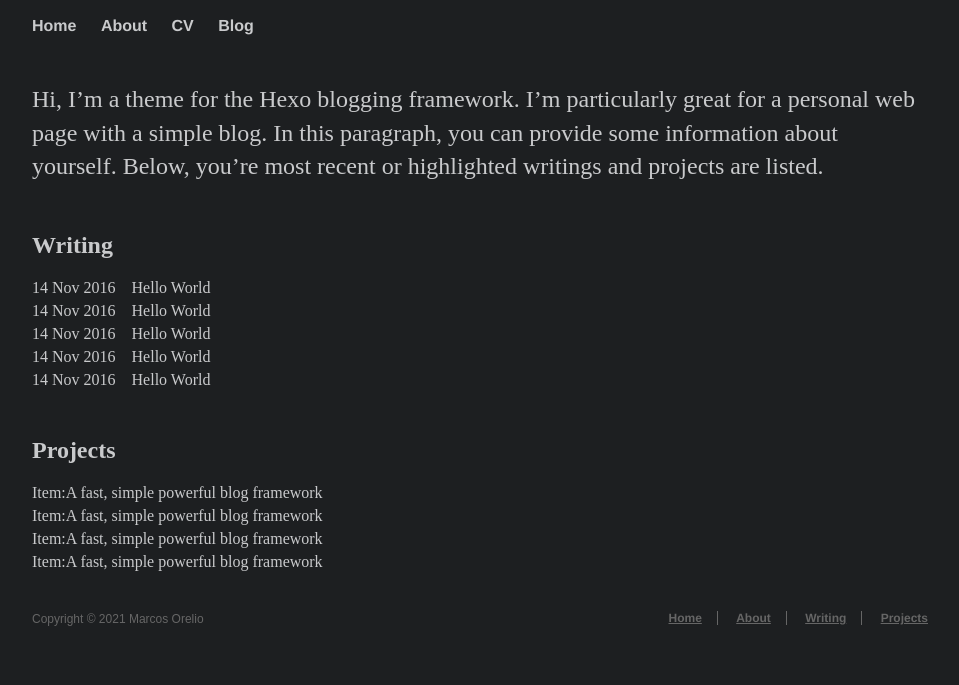
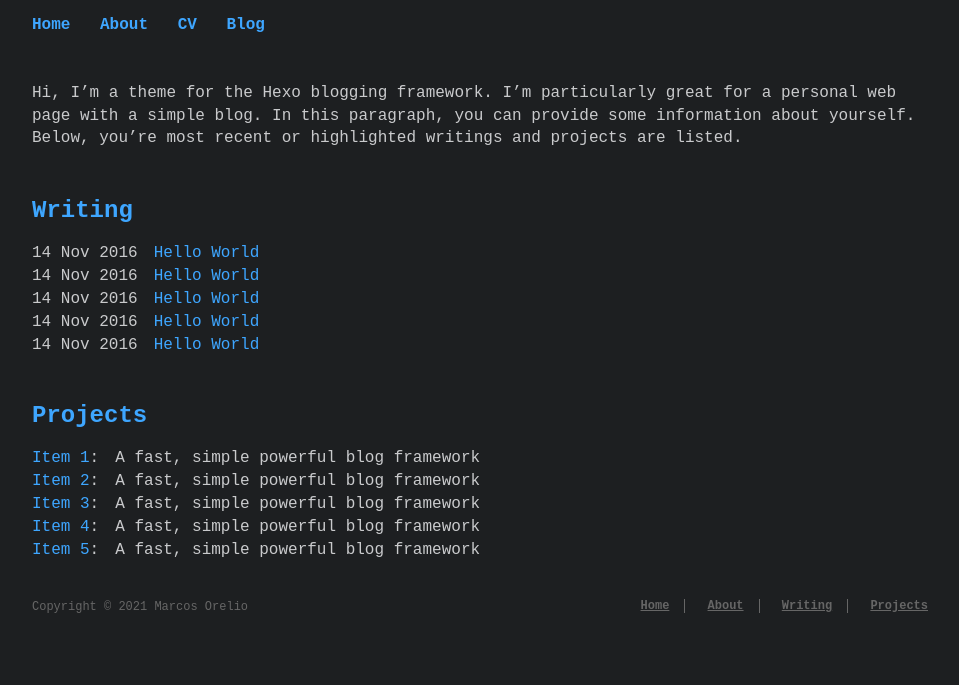
Before and after one commit to marcosorelio/marcosorelio.github.io, a plain HTML site: page index.html in a window 1280 px wide. Shown: the part 130-815 px from the top of the page, without its empty margins (160-1119 px from the left). Drawn offline with Linux system fonts and the light colour scheme.

Commit message:
change layout

```diff
--- a/index.html
+++ b/index.html
@@ -37,7 +37,7 @@
 					<time datetime="2016-11-14T16:49:32.000Z" itemprop="datePublished">14 Nov 2016</time>
 				</div>
 				<span>
-					<a class="" href="/hexo-theme-cactus/cactus-dark/public/2016/11/14/hello-world/">Hello World</a>
+					<a class="" href="#">Hello World</a>
 				</span>
 			</li>
 			<li class="post-item" style="display: flex; margin-bottom: 5px;">
@@ -45,7 +45,7 @@
 					<time datetime="2016-11-14T16:49:32.000Z" itemprop="datePublished">14 Nov 2016</time>
 				</div>
 				<span>
-					<a class="" href="/hexo-theme-cactus/cactus-dark/public/2016/11/14/hello-world/">Hello World</a>
+					<a class="" href="#">Hello World</a>
 				</span>
 			</li>
 			<li class="post-item" style="display: flex; margin-bottom: 5px;">
@@ -53,7 +53,7 @@
 					<time datetime="2016-11-14T16:49:32.000Z" itemprop="datePublished">14 Nov 2016</time>
 				</div>
 				<span>
-					<a class="" href="/hexo-theme-cactus/cactus-dark/public/2016/11/14/hello-world/">Hello World</a>
+					<a class="" href="#">Hello World</a>
 				</span>
 			</li>
 			<li class="post-item" style="display: flex; margin-bottom: 5px;">
@@ -61,7 +61,7 @@
 					<time datetime="2016-11-14T16:49:32.000Z" itemprop="datePublished">14 Nov 2016</time>
 				</div>
 				<span>
-					<a class="" href="/hexo-theme-cactus/cactus-dark/public/2016/11/14/hello-world/">Hello World</a>
+					<a class="" href="#">Hello World</a>
 				</span>
 			</li>
 			<li class="post-item" style="display: flex; margin-bottom: 5px;">
@@ -69,7 +69,7 @@
 					<time datetime="2016-11-14T16:49:32.000Z" itemprop="datePublished">14 Nov 2016</time>
 				</div>
 				<span>
-					<a class="" href="/hexo-theme-cactus/cactus-dark/public/2016/11/14/hello-world/">Hello World</a>
+					<a class="" href="#">Hello World</a>
 				</span>
 			</li>
 
@@ -77,17 +77,21 @@
 		<h2 style="margin-top: 3rem;">Projects</h2>
 		<ul class="post-list" style="padding: 0;">
 			<li class="post-item" style="display: flex; margin-bottom: 5px;">
-				<a href="#">Item</a>: <span>A fast, simple powerful blog framework</span>
+				<div style="margin-right: 16px;"><a href="#">Item 1</a>:</div> <span>A fast, simple powerful blog framework</span>
 			</li>
 			<li class="post-item" style="display: flex; margin-bottom: 5px;">
-				<a href="#">Item</a>: <span>A fast, simple powerful blog framework</span>
+				<div style="margin-right: 16px;"><a href="#">Item 2</a>:</div> <span>A fast, simple powerful blog framework</span>
 			</li>
 			<li class="post-item" style="display: flex; margin-bottom: 5px;">
-				<a href="#">Item</a>: <span>A fast, simple powerful blog framework</span>
+				<div style="margin-right: 16px;"><a href="#">Item 3</a>:</div> <span>A fast, simple powerful blog framework</span>
 			</li>
 			<li class="post-item" style="display: flex; margin-bottom: 5px;">
-				<a href="#">Item</a>: <span>A fast, simple powerful blog framework</span>
+				<div style="margin-right: 16px;"><a href="#">Item 4</a>:</div> <span>A fast, simple powerful blog framework</span>
 			</li>
+			<li class="post-item" style="display: flex; margin-bottom: 5px;">
+				<div style="margin-right: 16px;"><a href="#">Item 5</a>:</div> <span>A fast, simple powerful blog framework</span>
+			</li>
+
 		</ul>
 	</div><!-- /.container -->
 	<br>
--- a/main.css
+++ b/main.css
@@ -3,9 +3,10 @@ body {
     width: 70%;
     color: #c9cacc;
     background-color: #1d1f21;
+    font-family: 'Roboto Mono', monospace;
 }
 nav ul, footer ul {
-    font-family:'Helvetica', 'Arial', 'Sans-Serif';
+    font-family: 'Roboto Mono', monospace;
     padding: 0px;
     list-style: none;
     font-weight: bold;
@@ -13,20 +14,23 @@ nav ul, footer ul {
 nav ul li, footer ul li {
     display: inline;
     margin-right: 20px;
+
 }
 a {
     text-decoration: none;
-    color: #c9cacc;
+    color: #3ea6ff;
 }
 a:hover {
     text-decoration: underline;
 }
 h1 {
     font-size: 3em;
-    font-family:'Helvetica', 'Arial', 'Sans-Serif';
+    font-family: 'Roboto Mono', monospace;
+}
+h2{
+    color: #3ea6ff;
 }
 p {
-    font-size: 1.5em;
     line-height: 1.4em;
     color: #c9cacc  ;
 }
@@ -83,20 +87,22 @@ p {
       align-content: center;
       margin-bottom: 20px;
       font-size: 12px;
-      font-family: sans-serif;
+
     }
     #footer .footer-left {
       align-self: flex-start;
       margin-right: 20px;
       font-size: 12px;
-      font-family: sans-serif;
+
     }
     #footer .footer-right {
       align-self: flex-end;
       font-size: 12px;
-      font-family: sans-serif;
+
     }
   }
+
+
 
 ul.posts {
     margin: 20px auto 40px;
```
